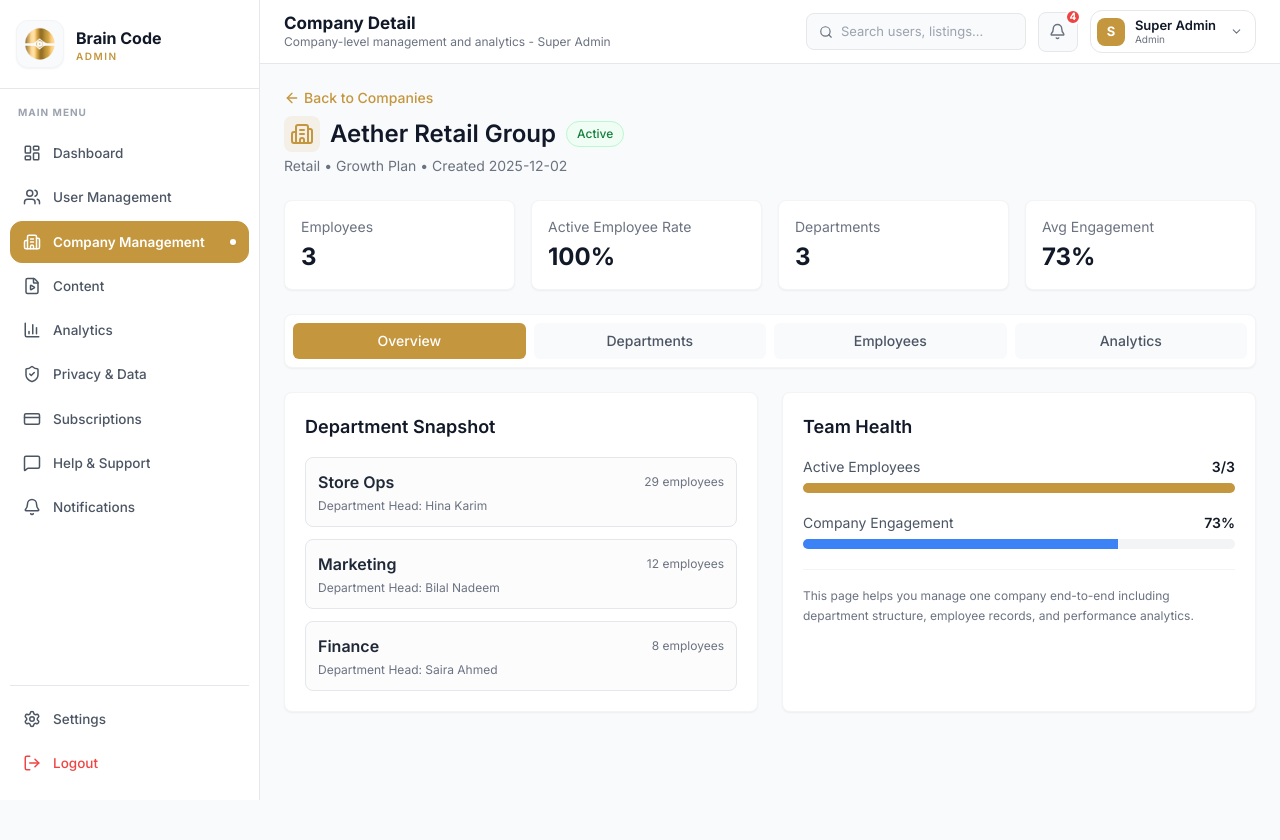
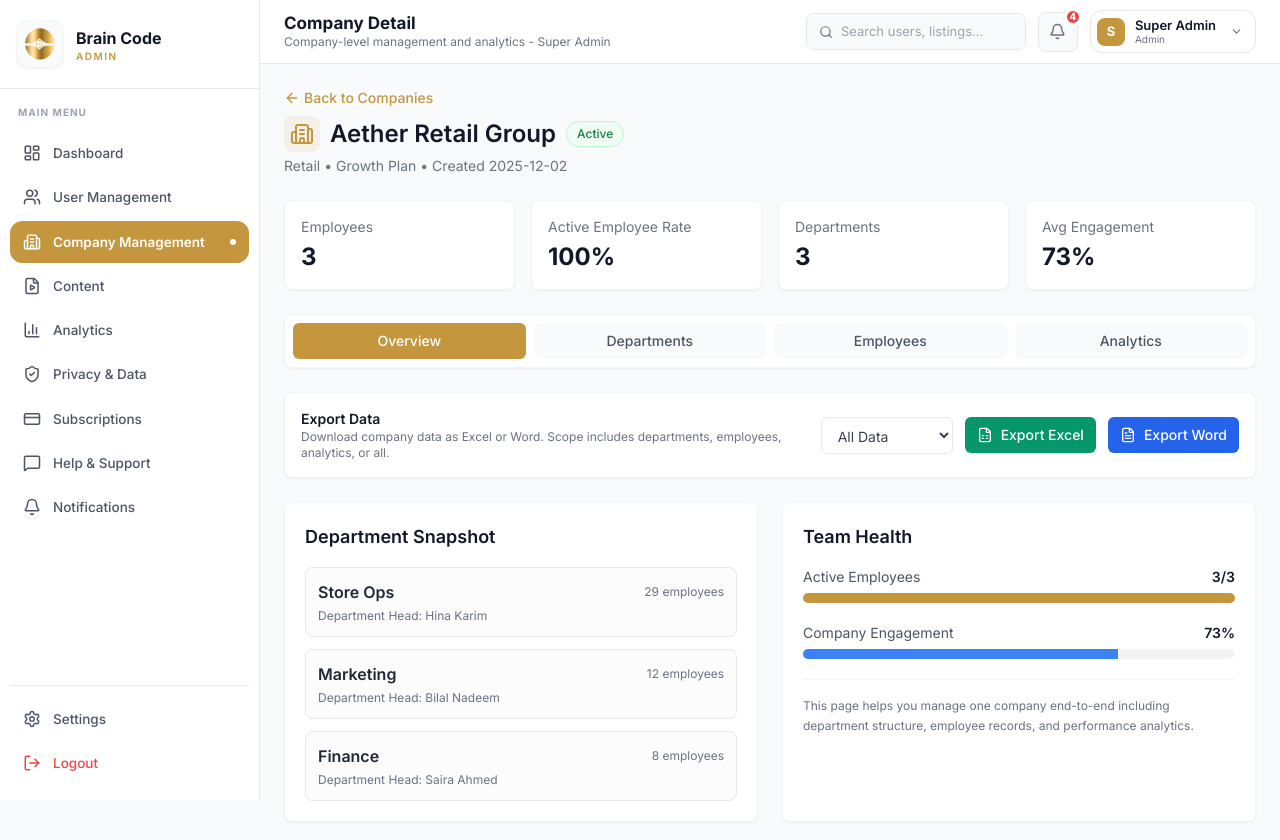
Before and after one commit to muhammadJawadm/brain-code-app, a React (Vite) app: page /companies/cmp-aether in a window 1280 px wide. Shown: the top 840 px of the page. Before the commit the page ends 800 px from the top, so only its background shows below. Built offline with nearby package versions, Linux system fonts and the light colour scheme.

Commit message:
add the changes in user and company engagment section

```diff
--- a/package.json
+++ b/package.json
@@ -17,7 +17,8 @@
     "react": "^19.2.0",
     "react-dom": "^19.2.0",
     "react-router-dom": "^7.13.2",
-    "recharts": "^3.8.1"
+    "recharts": "^3.8.1",
+    "xlsx": "^0.18.5"
   },
   "devDependencies": {
     "@eslint/js": "^9.39.1",
--- a/src/pages/CompanyDetail.jsx
+++ b/src/pages/CompanyDetail.jsx
@@ -1,5 +1,6 @@
 import { useEffect, useMemo, useState } from "react"
 import { Link, useParams } from "react-router-dom"
+import * as XLSX from "xlsx"
 import {
   Area,
   AreaChart,
@@ -14,7 +15,7 @@ import {
   XAxis,
   YAxis,
 } from "recharts"
-import { ArrowLeft, Building2, Layers3, Plus, Users } from "lucide-react"
+import { ArrowLeft, Building2, FileSpreadsheet, FileText, Layers3, Plus, Users } from "lucide-react"
 import { getCompanyById, updateCompany } from "../data/companyStore"
 
 const tabs = ["Overview", "Departments", "Employees", "Analytics"]
@@ -30,6 +31,7 @@ export default function CompanyDetail() {
   const { companyId } = useParams()
   const [company, setCompany] = useState(null)
   const [activeTab, setActiveTab] = useState("Overview")
+  const [exportScope, setExportScope] = useState("all")
 
   const [newDepartment, setNewDepartment] = useState({ name: "", head: "", employeeCount: 0 })
   const [newEmployee, setNewEmployee] = useState({ name: "", email: "", department: "", status: "Active" })
@@ -134,6 +136,162 @@ export default function CompanyDetail() {
   const activeEmployees = company.employees.filter((item) => item.status === "Active").length
   const activeRate = totalEmployees > 0 ? Math.round((activeEmployees / totalEmployees) * 100) : 0
 
+  const analyticsRows = {
+    monthlyActivity: company.monthlyActivity.map((item) => ({
+      Month: item.name,
+      "Active Employees": item.activeEmployees,
+    })),
+    departmentDistribution: company.departments.map((department) => ({
+      Department: department.name,
+      "Employee Count": department.employeeCount,
+    })),
+    statusMix: employeeStatus.map((item) => ({
+      Status: item.name,
+      Employees: item.value,
+    })),
+  }
+
+  const getExportBaseName = () => {
+    const sanitizedName = company.name.toLowerCase().replace(/[^a-z0-9]+/g, "-").replace(/^-+|-+$/g, "")
+    return `${sanitizedName || "company"}-${exportScope}`
+  }
+
+  const exportAsExcel = () => {
+    const workbook = XLSX.utils.book_new()
+
+    if (exportScope === "all") {
+      XLSX.utils.book_append_sheet(
+        workbook,
+        XLSX.utils.json_to_sheet([
+          {
+            Company: company.name,
+            Industry: company.industry,
+            Plan: company.plan,
+            Status: company.status,
+            "Created At": company.createdAt,
+            "Avg Engagement": `${company.avgEngagement}%`,
+            "Total Employees": totalEmployees,
+            "Active Employees": activeEmployees,
+            "Active Employee Rate": `${activeRate}%`,
+            Departments: company.departments.length,
+          },
+        ]),
+        "Overview"
+      )
+    }
+
+    if (exportScope === "all" || exportScope === "departments") {
+      XLSX.utils.book_append_sheet(
+        workbook,
+        XLSX.utils.json_to_sheet(
+          company.departments.map((department) => ({
+            Name: department.name,
+            Head: department.head,
+            "Employee Count": department.employeeCount,
+          }))
+        ),
+        "Departments"
+      )
+    }
+
+    if (exportScope === "all" || exportScope === "employees") {
+      XLSX.utils.book_append_sheet(
+        workbook,
+        XLSX.utils.json_to_sheet(
+          company.employees.map((employee) => ({
+            Name: employee.name,
+            Email: employee.email,
+            Department: employee.department,
+            Status: employee.status,
+            "Last Seen": employee.lastSeen,
+          }))
+        ),
+        "Employees"
+      )
+    }
+
+    if (exportScope === "all" || exportScope === "analytics") {
+      XLSX.utils.book_append_sheet(workbook, XLSX.utils.json_to_sheet(analyticsRows.monthlyActivity), "Monthly Activity")
+      XLSX.utils.book_append_sheet(workbook, XLSX.utils.json_to_sheet(analyticsRows.departmentDistribution), "Dept Distribution")
+      XLSX.utils.book_append_sheet(workbook, XLSX.utils.json_to_sheet(analyticsRows.statusMix), "Status Mix")
+    }
+
+    XLSX.writeFile(workbook, `${getExportBaseName()}.xlsx`)
+  }
+
+  const triggerWordDownload = (content) => {
+    const blob = new Blob([content], { type: "application/msword;charset=utf-8" })
+    const fileUrl = URL.createObjectURL(blob)
+    const anchor = document.createElement("a")
+    anchor.href = fileUrl
+    anchor.download = `${getExportBaseName()}.doc`
+    document.body.appendChild(anchor)
+    anchor.click()
+    document.body.removeChild(anchor)
+    URL.revokeObjectURL(fileUrl)
+  }
+
+  const exportAsWord = () => {
+    const lines = []
+
+    lines.push(`Company Report: ${company.name}`)
+    lines.push(`Generated: ${new Date().toLocaleString()}`)
+    lines.push("=".repeat(70))
+    lines.push("")
+
+    if (exportScope === "all") {
+      lines.push("OVERVIEW")
+      lines.push(`- Industry: ${company.industry}`)
+      lines.push(`- Plan: ${company.plan}`)
+      lines.push(`- Status: ${company.status}`)
+      lines.push(`- Created At: ${company.createdAt}`)
+      lines.push(`- Average Engagement: ${company.avgEngagement}%`)
+      lines.push(`- Total Employees: ${totalEmployees}`)
+      lines.push(`- Active Employee Rate: ${activeRate}%`)
+      lines.push("")
+    }
+
+    if (exportScope === "all" || exportScope === "departments") {
+      lines.push("DEPARTMENTS")
+      company.departments.forEach((department, index) => {
+        lines.push(`${index + 1}. ${department.name}`)
+        lines.push(`   Head: ${department.head}`)
+        lines.push(`   Employee Count: ${department.employeeCount}`)
+      })
+      lines.push("")
+    }
+
+    if (exportScope === "all" || exportScope === "employees") {
+      lines.push("EMPLOYEES")
+      company.employees.forEach((employee, index) => {
+        lines.push(`${index + 1}. ${employee.name} (${employee.status})`)
+        lines.push(`   Email: ${employee.email}`)
+        lines.push(`   Department: ${employee.department}`)
+        lines.push(`   Last Seen: ${employee.lastSeen}`)
+      })
+      lines.push("")
+    }
+
+    if (exportScope === "all" || exportScope === "analytics") {
+      lines.push("ANALYTICS")
+      lines.push("Monthly Activity:")
+      analyticsRows.monthlyActivity.forEach((item) => {
+        lines.push(`- ${item.Month}: ${item["Active Employees"]} active employees`)
+      })
+      lines.push("Department Distribution:")
+      analyticsRows.departmentDistribution.forEach((item) => {
+        lines.push(`- ${item.Department}: ${item["Employee Count"]} employees`)
+      })
+      lines.push("Employee Status Mix:")
+      analyticsRows.statusMix.forEach((item) => {
+        lines.push(`- ${item.Status}: ${item.Employees}`)
+      })
+      lines.push("")
+    }
+
+    triggerWordDownload(lines.join("\n"))
+  }
+
   return (
     <div className="space-y-6">
       <div className="flex flex-wrap items-center justify-between gap-3">
@@ -190,6 +348,37 @@ export default function CompanyDetail() {
             </button>
           ))}
         </div>
+      </div>
+
+      <div className="bg-white rounded-lg shadow-sm border border-gray-100 p-4 flex flex-col md:flex-row md:items-center gap-3">
+        <div className="flex-1">
+          <p className="text-sm font-semibold text-gray-900">Export Data</p>
+          <p className="text-xs text-gray-500">Download company data as Excel or Word. Scope includes departments, employees, analytics, or all.</p>
+        </div>
+        <select
+          value={exportScope}
+          onChange={(event) => setExportScope(event.target.value)}
+          className="border border-gray-200 bg-white rounded-md px-3 py-2 text-sm text-gray-700"
+        >
+          <option value="all">All Data</option>
+          <option value="departments">Departments</option>
+          <option value="employees">Employees</option>
+          <option value="analytics">Analytics</option>
+        </select>
+        <button
+          onClick={exportAsExcel}
+          className="inline-flex items-center justify-center gap-2 px-3 py-2 rounded-md bg-emerald-600 text-white text-sm font-medium"
+        >
+          <FileSpreadsheet className="w-4 h-4" />
+          Export Excel
+        </button>
+        <button
+          onClick={exportAsWord}
+          className="inline-flex items-center justify-center gap-2 px-3 py-2 rounded-md bg-blue-600 text-white text-sm font-medium"
+        >
+          <FileText className="w-4 h-4" />
+          Export Word
+        </button>
       </div>
 
       {activeTab === "Overview" && (
--- a/src/pages/Users.jsx
+++ b/src/pages/Users.jsx
@@ -6,7 +6,7 @@ import { addUser, getUsers, updateUserStatus } from "../data/userStore"
 const allCategories = ["Focus", "Sleep", "Energy", "Anxiety", "Meditation"]
 const allPrograms = ["30-Day Sleep Mastery", "5-Day Focus Sprint", "21-Day Anxiety Reset"]
 const allContentTypes = ["Audio", "Video", "Text", "PDF", "Images"]
-const allFeatures = ["AI Mentor", "Programs", "Progress Reports", "Community", "Offline Mode"]
+const allFeatures = ["AI Mentor", "Programs", "Add library", "Mood Tracker", "Offline Mode"]
 
 const statusClasses = {
   Active: "bg-green-100 text-green-800",
@@ -65,10 +65,8 @@ export default function Users() {
   const [newUser, setNewUser] = useState({
     name: "",
     email: "",
-    model: "B2C",
     companyId: "",
     department: "",
-    segment: "",
     categories: [],
     assignedPrograms: [],
     contentTypes: [],
@@ -150,7 +148,7 @@ export default function Users() {
       companyId: newUser.model === "B2B" ? newUser.companyId || null : null,
       companyName: newUser.model === "B2B" ? selectedCompany?.name || "Unassigned Company" : "Direct Consumer",
       department: newUser.model === "B2B" ? newUser.department || "General" : "Individual",
-      segment: newUser.segment || (newUser.model === "B2B" ? "General" : "Direct"),
+
       access: {
         categories: newUser.categories,
         contentTypes: newUser.contentTypes,
@@ -177,10 +175,8 @@ export default function Users() {
     setNewUser({
       name: "",
       email: "",
-      model: "B2C",
       companyId: "",
       department: "",
-      segment: "",
       categories: [],
       assignedPrograms: [],
       contentTypes: [],
@@ -351,32 +347,21 @@ export default function Users() {
 
           <div className="grid grid-cols-2 gap-2">
        <div>
-              <label className="block text-xs font-medium text-gray-700 mb-1">User Model</label>
-              <select
-                value={newUser.model}
-                onChange={(event) =>
-                  setNewUser((prev) => ({
-                    ...prev,
-                    model: event.target.value,
-                    companyId: "",
-                    department: "",
-                    segment: "",
-                  }))
-                }
-                className="w-full border p-2 rounded-md bg-gray-50"
-              >
-                <option value="B2C">B2C</option>
-                <option value="B2B">B2B</option>
-              </select>
+            <label className="block text-xs font-medium text-gray-700 mb-1">Company</label>
+            <input
+              type="text"
+              value={newUser.company}
+              onChange={(event) => setNewUser((prev) => ({ ...prev, company: event.target.value }))}
+              className="w-full border p-2 rounded-md"
+            />
           </div>
             <div>
-              <label className="block text-xs font-medium text-gray-700 mb-1">Segment</label>
+            <label className="block text-xs font-medium text-gray-700 mb-1">Department</label>
             <input
               type="text"
-                value={newUser.segment}
-                onChange={(event) => setNewUser((prev) => ({ ...prev, segment: event.target.value }))}
+              value={newUser.department}
+              onChange={(event) => setNewUser((prev) => ({ ...prev, department: event.target.value }))}
               className="w-full border p-2 rounded-md"
-                placeholder={newUser.model === "B2B" ? "Leadership" : "Premium"}
             />
           </div>
           </div>
```
Also changed, not shown: src/pages/Companies.jsx (+1 -40 lines), 1 other file (tests, documents, lock files or other folders). Lines whose indentation alone changed are shown as unchanged.
